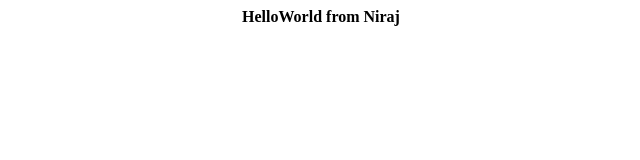
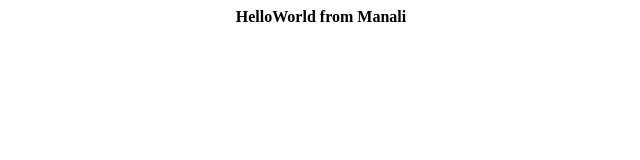
Before and after one commit to suraj401/keel-push-workflow, a plain HTML site: page index.html in a window 1280 px wide. Shown: the full height of the page, 319-959 px from the left. Drawn offline with Linux system fonts and the light colour scheme.

Commit message:
keel changes

```diff
--- a/index.html
+++ b/index.html
@@ -6,7 +6,7 @@
 </head>
 <body>
     <form>
-        <center><b>HelloWorld from Niraj</b></center>
+        <center><b>HelloWorld from Manali</b></center>
     </form>
 </body>
 </html>
```
